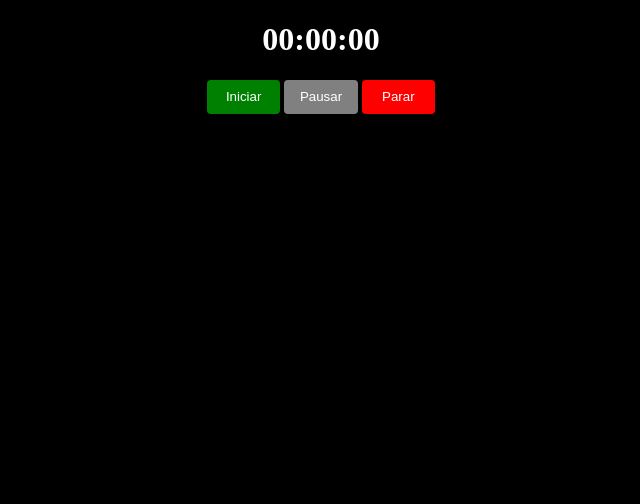
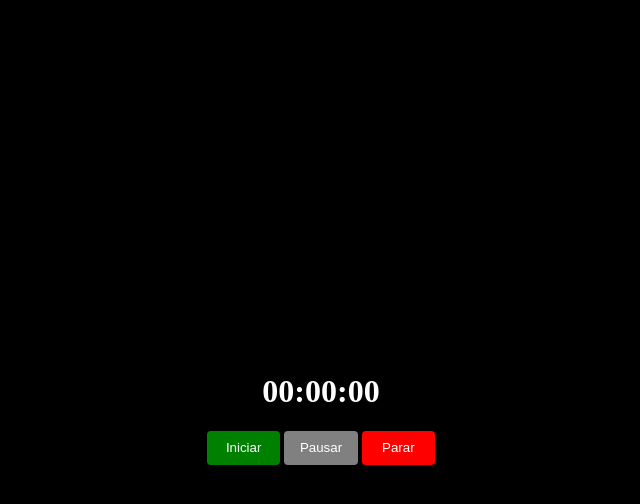
Before and after one commit to CleilsonAndrade/cronometro_js, a plain HTML site: page index.html in a window 1280 px wide. Shown: the whole page, without its empty margins (319-959 px from the left). Drawn offline with Linux system fonts and the light colour scheme.

```diff
--- a/index.html
+++ b/index.html
@@ -11,7 +11,7 @@
 </head>
 
 <body>
-  <div>
+  <div class="container">
     <h1 id="watch">00:00:00</h1>
     <button class="start-btn" onclick="start()">Iniciar</button>
     <button class="pause-btn" onclick="pause()">Pausar</button>
--- a/style.css
+++ b/style.css
@@ -1,8 +1,12 @@
 body {
   background: black;
+  height: 100vh;
+  display: flex;
+  justify-content: center;
+  align-items: center;
 }
 
-div {
+.container {
   text-align: center;
   color: white;
 }
```
Also changed, not shown: design/desktop.png (added), 1 other file.
